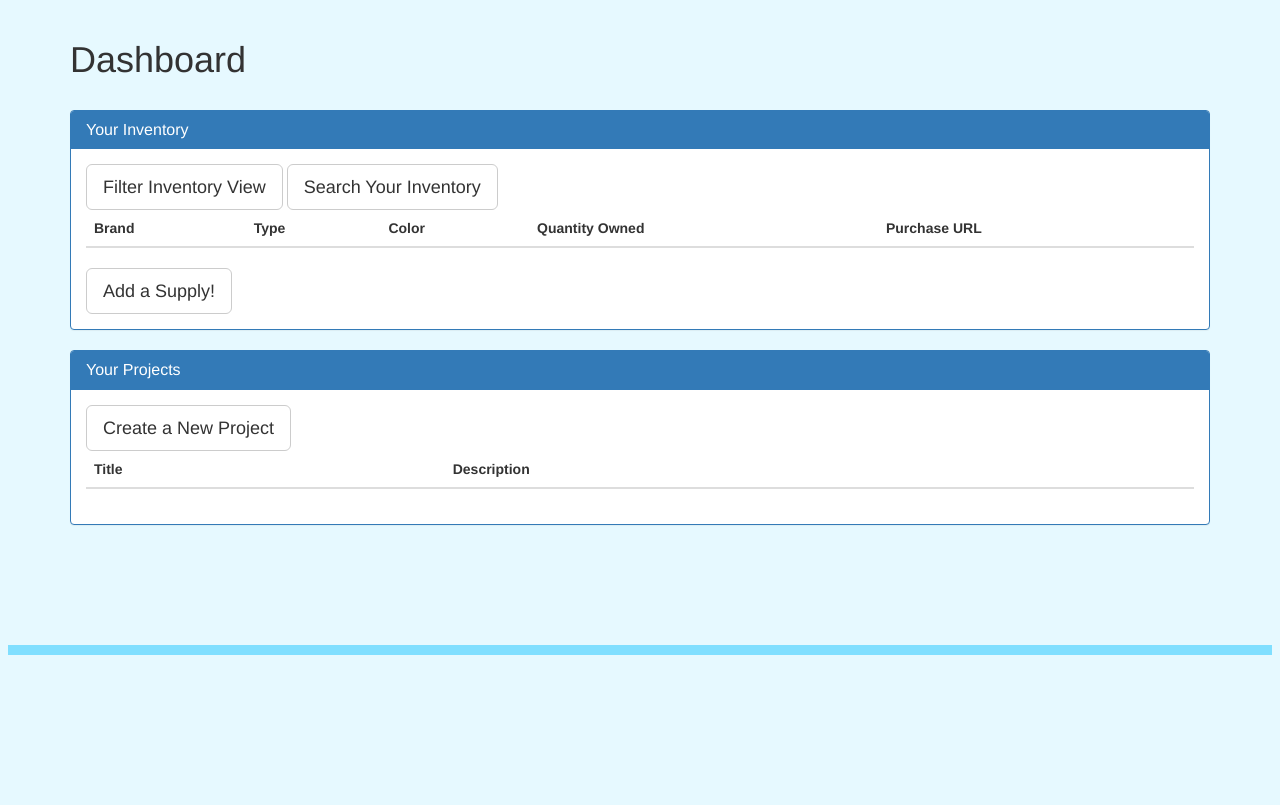
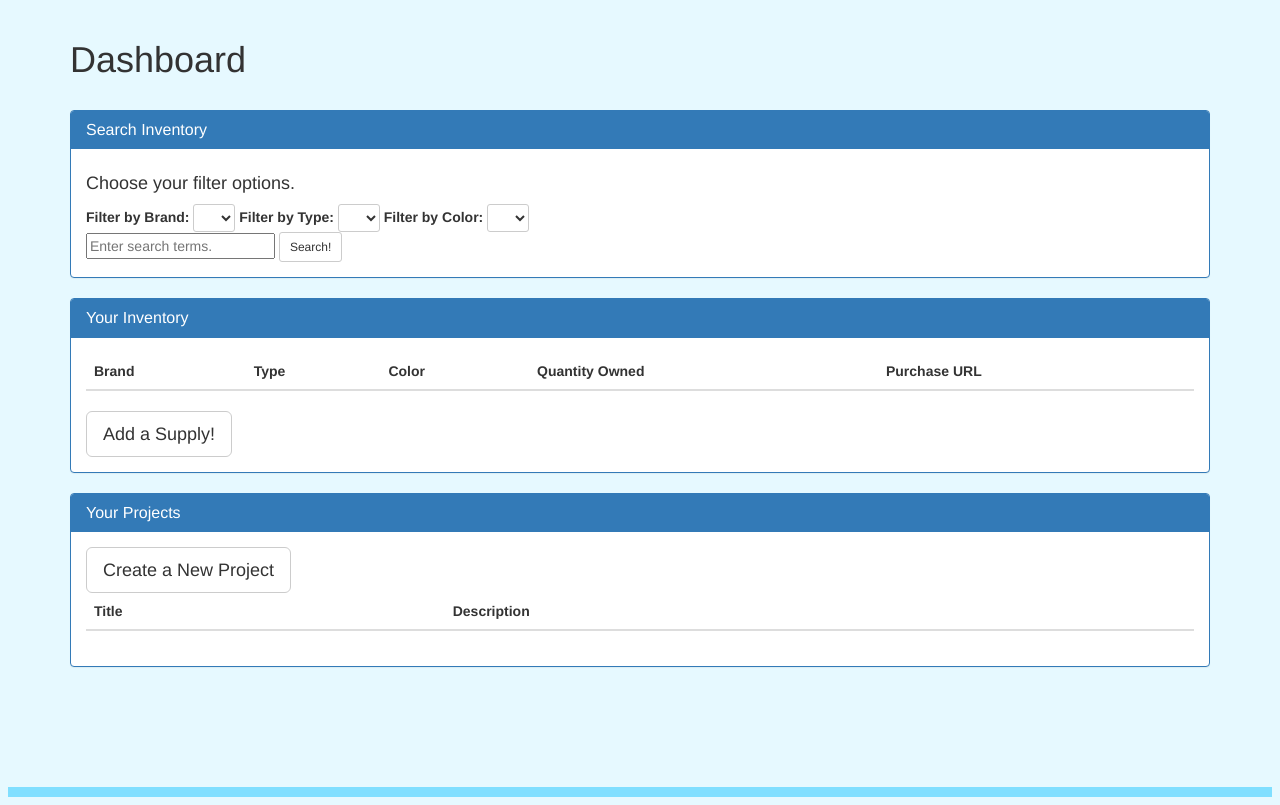
Before and after one commit to jgriffith23/crafters-closet, a Flask app: page /dashboard/1 in a window 1280 px wide. Shown: the part 80-885 px from the top of the page. Before the commit the page ends 735 px from the top, so only its background shows below. Run offline with Flask 2, Linux system fonts and the light colour scheme; the visitor is signed in with stand-in values (Sample User, id 1); data comes from the database, SQL or seed files in the repository; data that the repository does not hold is empty; some libraries are stand-ins or nearby versions.

Commit message:
Added dropdowns for filtering.

```diff
--- a/helpers.py
+++ b/helpers.py
@@ -2,9 +2,9 @@
 
 from model import SupplyDetail, ProjectSupply, Item, Project, db
 
+
 ####################################################################
-# Get small groups of data from the database in formats agreeable
-# to Jinja
+# Get all non-duplicate, non-null fields in a column.
 ####################################################################
 
 def get_all_supply_types():
@@ -14,6 +14,24 @@ def get_all_supply_types():
     all_supply_types = sorted(list(all_supply_types))
 
     return all_supply_types
+
+
+def get_all_brands():
+    """Returns all existing brands in db."""
+
+    all_brands = set(db.session.query(SupplyDetail.brand).filter(SupplyDetail.brand != None).all())
+    all_brands = sorted(list(all_brands))
+
+    return all_brands
+
+
+def get_all_colors():
+    """Returns all existing colors in db."""
+
+    all_colors = set(db.session.query(SupplyDetail.color).filter(SupplyDetail.color != None).all())
+    all_colors = sorted(list(all_colors))
+
+    return all_colors
 
 
 def get_all_supply_units():
@@ -37,14 +55,14 @@ def get_matching_sd(supply_type, brand, color, units):
     return sd_from_db
 
 
-def get_supply_units(supply_type):
-    """Given a supply type, return the possible units."""
+# def get_supply_units(supply_type):
+#     """Given a supply type, return the possible units."""
 
-    query = db.session.query(SupplyDetail.units).filter(SupplyDetail.supply_type == supply_type)
+#     query = db.session.query(SupplyDetail.units).filter(SupplyDetail.supply_type == supply_type)
 
-    result = query.all()
+#     result = query.all()
 
-    return set(result)
+#     return set(result)
 
 
 ###################################################################
--- a/server.py
+++ b/server.py
@@ -7,7 +7,7 @@ from model import connect_to_db, db
 from model import User, SupplyDetail, Project, ProjectSupply, Item
 
 #from reg_auth import register_form, handle_register, login_form, handle_login, logout
-from helpers import get_all_supply_types, get_all_supply_units, get_matching_sd
+from helpers import get_all_supply_types, get_all_supply_units, get_all_brands, get_all_colors, get_matching_sd
 from helpers import get_all_brands_by_supply_type, get_all_units_by_supply_type
 from helpers import craft_project_supplies_info
 
@@ -67,7 +67,8 @@ def show_dashboard(user_id):
         # Prepare data for the "Add a Supply", "Filter Inventory View", and
         # "Search Your Inventory" features.
         all_supply_types = get_all_supply_types()
-        all_units = get_all_supply_units()
+        all_brands = get_all_brands()
+        all_colors = get_all_colors()
 
         table_body = Markup(render_template("supply_table.html", inventory=inventory))
 
@@ -77,7 +78,8 @@ def show_dashboard(user_id):
                                inventory=inventory,
                                projects=projects,
                                all_supply_types=all_supply_types,
-                               all_units=all_units,
+                               all_brands=all_brands,
+                               all_colors=all_colors,
                                table_body=table_body)
 
     else:
@@ -99,6 +101,7 @@ def get_units():
     units = get_all_units_by_supply_type()
     units = jsonify(units)
     return(units)
+
 
 ####################################################
 # Inventory routes (add supply, search, filter)
--- a/templates/dashboard.html
+++ b/templates/dashboard.html
@@ -13,18 +13,55 @@
 
 <div class="panel panel-primary">
     <div class="panel-heading">
+      <h3 class="panel-title">Search Inventory</h3>
+    </div>
+
+  <div class="panel-body">
+      <!-- Buttons for Inventory Functionality -->
+      <h4>Choose your filter options.</h4>
+      <div class="filter-options">
+        <form action="" method="POST">
+          <div class="btn-group-horizontal" role="group" aria-label="filter-options">
+              <label for="filter-brand">Filter by Brand:</label>
+              <select type="button" class="btn btn-default btn-sm" data-target="" name="filter-brand" id="filter-brand">
+                <option value=""></option>
+                {% for brand in all_brands %}
+                    <option value="{{ brand[0] }}">{{ brand[0] }}</option>
+                {% endfor %}
+              </select>
+
+              <label for="filter-type">Filter by Type:</label>
+              <select type="button" class="btn btn-default btn-sm" data-target="" name="filter-type" id="filter-type">
+                <option value=""></option>
+                {% for type in all_supply_types %}
+                    <option value="{{ type[0] }}">{{ type[0] }}</option>
+                {% endfor %}
+              </select>
+
+              <label for="filter-color">Filter by Color:</label>
+              <select type="button" class="btn btn-default btn-sm" data-target="" name="filter-color" id="filter-color">
+                <option value=""></option>
+                {% for color in all_colors %}
+                    <option value="{{ color[0] }}">{{ color[0] }}</option>
+                {% endfor %}
+              </select>
+
+              <br>
+
+              <input type="text" name="search-params" id="search-params" placeholder="Enter search terms.">
+              <button type="button" class="btn btn-default btn-sm" data-target="">Search!</button>
+          </div>
+        </form>
+      </div>
+  </div>
+</div>
+
+<div class="panel panel-primary">
+    <div class="panel-heading">
       <h3 class="panel-title">Your Inventory</h3>
     </div>
 
     <div class="panel-body">
-
-      <!-- Buttons for Inventory Functionality -->
-      <div class="inventory-options">
-          <div class="btn-group-horizontal" role="group" aria-label="inventory-options">
-              <button type="button" class="btn btn-default btn-lg" data-toggle="modal" data-target="">Filter Inventory View</button>
-              <button type="button" class="btn btn-default btn-lg" data-toggle="modal" data-target="#">Search Your Inventory</button>
-          </div>
-      </div>
 
       <!-- Display inventory with safe HTML obtained from server. -->
       {{ table_body }}
@@ -48,7 +85,6 @@
       </div>
 
       <!-- Begin Modal Body -->
-
       <div class="modal-body">
             <form action="/add-supply" method="POST">
 
@@ -56,6 +92,7 @@
                     <!-- Supply Type Dropdown -->
                     <label for="supplytype">Supply Type</label><br>
                         <select class="form-control" name="supplytype" id="supplytype">
+                          <option value=""></option>
                           {% for type in all_supply_types %}
                             <option value="{{ type[0] }}">{{ type[0] }}</option>
                           {% endfor %}
```
Also changed, not shown: static/js/dropdown.js (+5 -6 lines).
